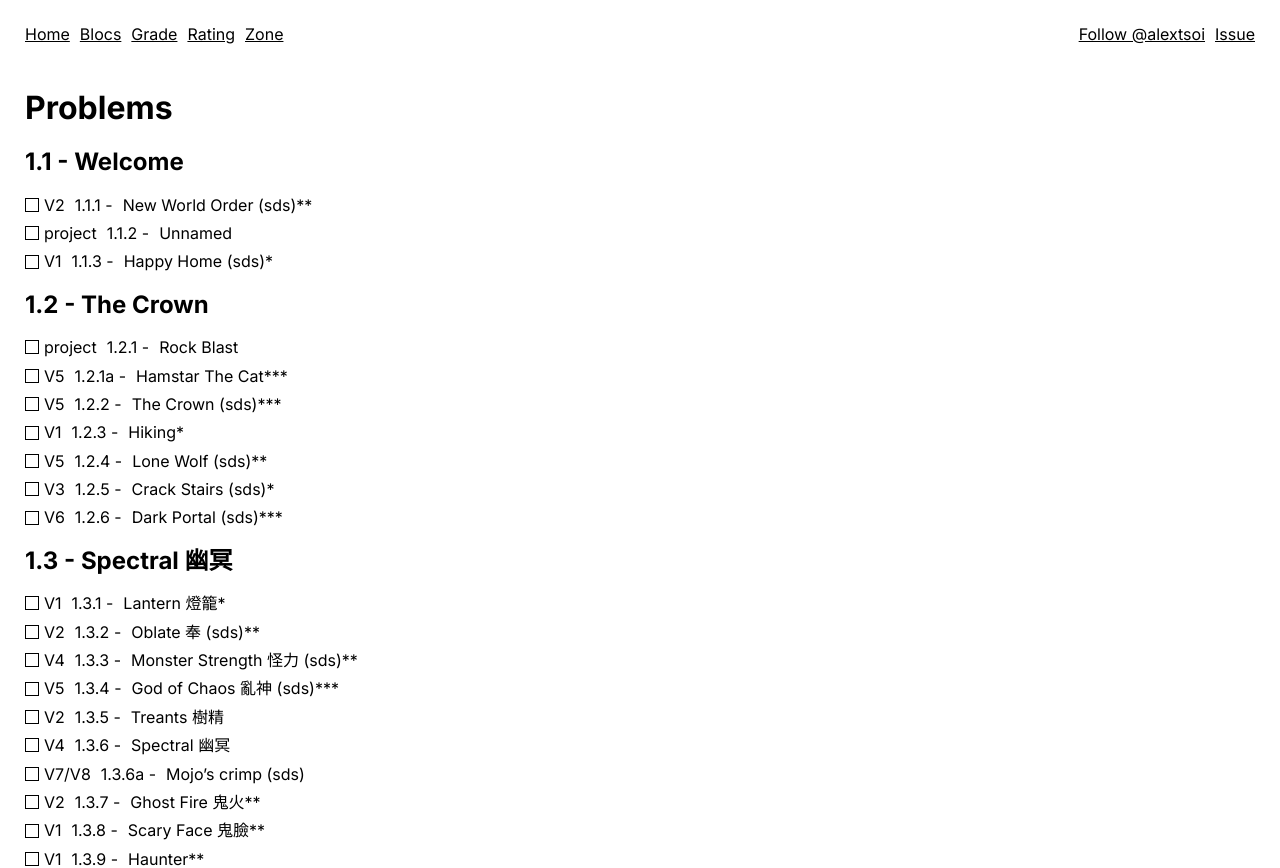
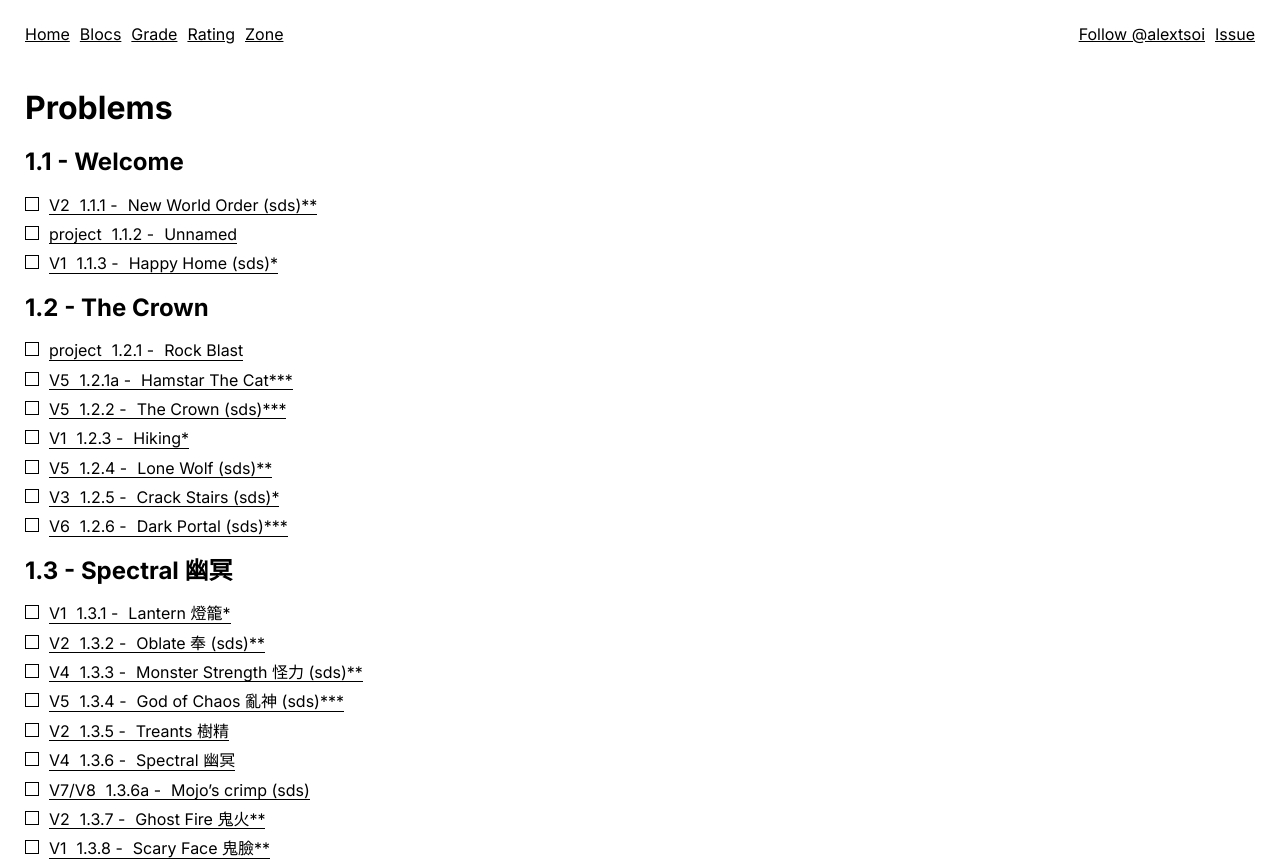
Before and after one commit to alextsoi/2310-crags-hk, a Next.js app: page / in a window 1280 px wide. Shown: the top 868 px of the page. Built offline with nearby package versions, Linux system fonts and the light colour scheme.

Commit message:
marked todo list

```diff
--- a/app/page.module.scss
+++ b/app/page.module.scss
@@ -4,22 +4,24 @@
     list-style: none;
 }
 .blocRoute {
+    &:before {
+        border: 1px solid #000;
+        display: inline-block;
+        width: 12px;
+        height: 12px;
+        content: "";
+        margin-right: 10px;
+    }
     margin-bottom: 10px;
     a {
-        display: flex;
+        display: inline-flex;
         gap: 10px;
         text-decoration: none;
+        border-bottom: 1px solid #000;
     }
 }
 .blocRouteGrade {
     display: inline-flex;
     gap: 5px;
     align-items: center;
-    &:before {
-        border: 1px solid #000;
-        display: inline-block;
-        width: 12px;
-        height: 12px;
-        content: "";
-    }
 }
```
Also changed, not shown: 1 other file (tests, documents, lock files or other folders).
